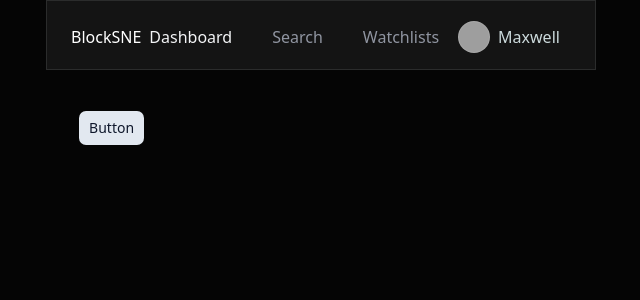
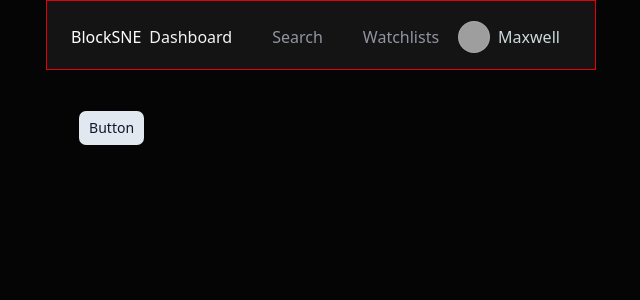
Before and after one commit to pro-mcode/blocksne, a Next.js app: page / in a window 1280 px wide. Shown: the top 300 px of the page, without its empty margins (319-959 px from the left). Built offline with nearby package versions, Linux system fonts and the light colour scheme; grey boxes are pictures that could not be loaded.

Commit message:
Update components/Header.tsx
Co-authored-by: coderabbitai[bot] <136622811+coderabbitai[bot]@users.noreply.github.com>

```diff
--- a/components/Header.tsx
+++ b/components/Header.tsx
@@ -4,7 +4,7 @@ import UserDropdown from "./UserDropdown";
 
 const Header = () => {
   return (
-    <header className="sticky top-0 header border boder-red-60">
+    <header className="sticky top-0 header border border-red-600">
       <div className="header-wrapper">
         <Link href={"/"} className="text-white">
           BlockSNE
```
